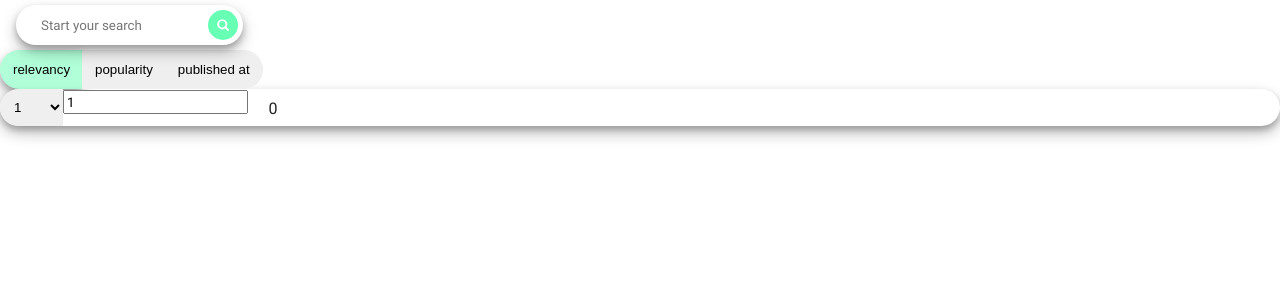
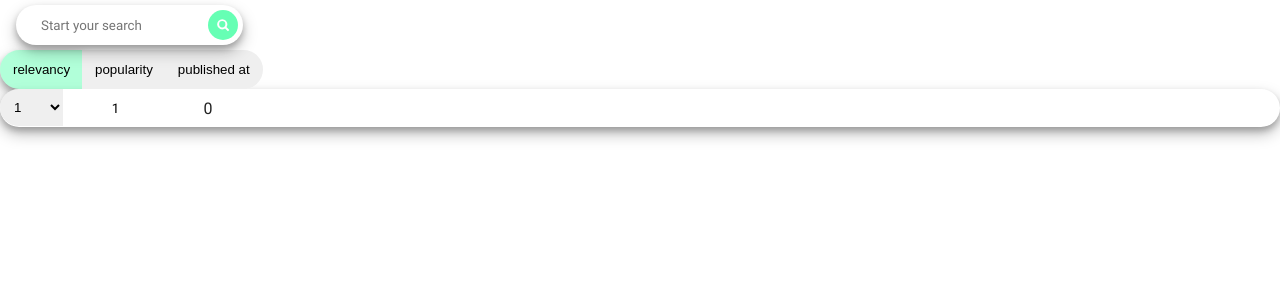
Before and after one commit to Ligalaiz/react, a React app: page / in a window 1280 px wide. Shown: the top 300 px of the page. Built offline with nearby package versions, Linux system fonts and the light colour scheme; no server answers.

Commit message:
feat: add styles for pageNumber component

```diff
--- /dev/null
+++ b/src/components/pageNumber/pageNumber.scss
@@ -0,0 +1,10 @@
+.pageNumber {
+  padding: 10px;
+  border: none;
+  border-right: none;
+  max-width: 120px;
+
+  text-align: center;
+
+  cursor: pointer;
+}
--- a/src/styles/index.scss
+++ b/src/styles/index.scss
@@ -5,4 +5,5 @@
 @use "../components/sortBar/sortBar";
 @use "../components/pageBar/pageBar";
 @use "../components/pageSize/pageSize";
+@use "../components/pageNumber/pageNumber";
 @use "../components/pageTotal/pageTotal";
```
